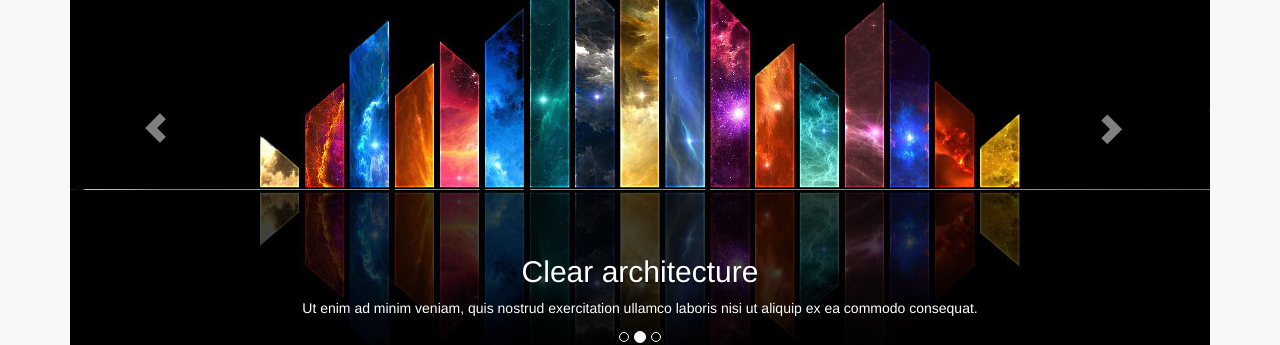
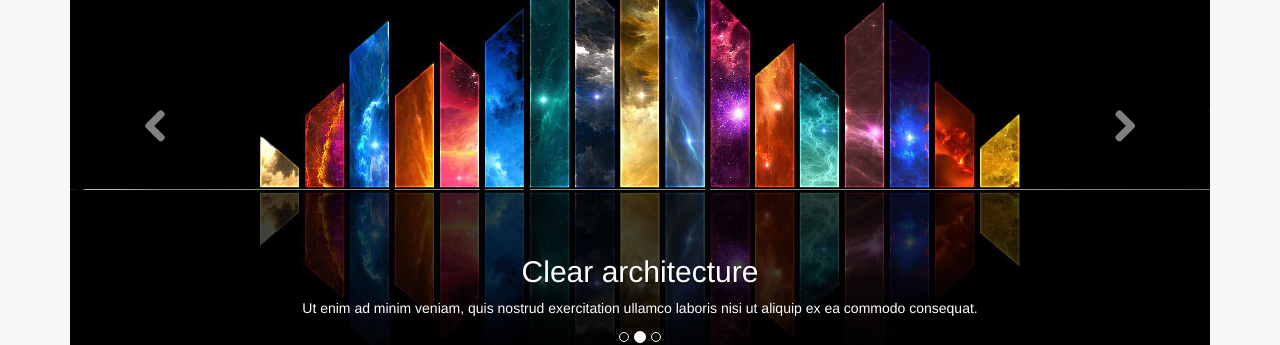
Before and after one commit to simplesilex/simplesilex.github.io, a Jekyll site: the page built from index.html, in a window 1280 px wide. Shown: the part 174-519 px from the top of the page. Built offline with Jekyll 4.4.1, drawn with Linux system fonts in a browser that asks for light colours; Markdown is read by kramdown in place of the engine named in the settings.

Commit message:
Updated headers

```diff
--- a/assets/css/main.css
+++ b/assets/css/main.css
@@ -12,17 +12,8 @@
     display: inline-block;
     width: 18px;
     height: 20px;
-    /*line-height: 20px;*/
     vertical-align: text-top;
     background: url('../img/logo.png') no-repeat;
-}
-
-.navbar-brand {
-    /*line-height: 16px;*/
-}
-
-.navbar-inverse  .navbar-brand:hover {
-    text-shadow: 0 1px 1px rgba(0,0,0,.075),0 0 8px rgba(153,153,153,.6);
 }
 
 .content {
@@ -31,25 +22,25 @@
     padding-bottom: 60px;
 }
 
-.carousel {
-    /*margin-bottom: 20px;*/
+.carousel-control .fa-chevron-left,
+.carousel-control .fa-chevron-right {
+    position: absolute;
+    top: 50%;
+    z-index: 5;
+    display: inline-block;
+    width: 36px;
+    height: 36px;
+    margin-top: -18px;
+    margin-left: -18px;
+    font-size: 36px;
 }
 
 .thumbnails {
     margin-top: 20px;
 }
 
-.navbar-brand > .glyphicon,
-.contact-address-list .fa {
-    color: #fe9900;
-}
-
-.has-feedback > .fa {
-    color: #999;
-}
-
-.form-control:focus + .fa {
-    color: #66afe9;
+.product-header {
+    margin-top: 0;
 }
 
 .about-principles:hover .fa {
@@ -78,9 +69,21 @@
     overflow: hidden;
 }
 
+.contact-address-list .fa {
+    color: #fe9900;
+}
+
 .contact-map {
     width: 100%;
     height: 450px;
+}
+
+.form-control:focus + .fa {
+    color: #66afe9;
+}
+
+.has-feedback > .fa {
+    color: #999;
 }
 
 .footer {
@@ -89,7 +92,6 @@
     width: 100%;
     margin-top: -51px;
     line-height: 50px;
-    background: #f7f7f7;
     color: #999;
     border-top: 1px solid #999;
     background: url('../img/footer-bg.jpg');
--- a/contacts/index.html
+++ b/contacts/index.html
@@ -6,7 +6,7 @@
 ---
         <div class="row">
             <section class="contact-address col-sm-7 col-md-8">
-                <h3>Address</h3>
+                <h2>Address</h2>
                 <address>
                     <ul class="contact-address-list list-inline">
                         <li><span class="fa fa-map-marker"></span> Ukraine, Kiev</li>
@@ -19,7 +19,7 @@
 
             </section>
             <form class="contact-form col-sm-5 col-md-4" method="post" action="" name="contact-form" role="form">
-                <h3>Contact form</h3>
+                <h2>Contact form</h2>
                 <div class="form-group has-feedback">
                     <label class="control-label" for="name">Full name</label>
                     <input class="form-control" type="text" id="name" placeholder="Enter your name">
--- a/index.html
+++ b/index.html
@@ -49,10 +49,10 @@
 
             <!-- Controls -->
             <a class="left carousel-control" href="#homepage-carousel" data-slide="prev">
-            <span class="glyphicon glyphicon-chevron-left"></span>
+            <span class="fa fa-chevron-left"></span>
             </a>
             <a class="right carousel-control" href="#homepage-carousel" data-slide="next">
-            <span class="glyphicon glyphicon-chevron-right"></span>
+            <span class="fa fa-chevron-right"></span>
             </a>
         </div>
 
--- a/products/index.html
+++ b/products/index.html
@@ -10,7 +10,7 @@
             <div class="panel-body row">
                 <img src="/assets/img/localization.jpg" data-src="holder.js/300x200" alt="SilexLocalizer" class="hidden-xs col-sm-6 col-md-5 col-lg-4">
                 <div class="caption col-xs-12 col-sm-6 col-md-7 col-lg-8">
-                    <h3>SilexLocalizer</h3>
+                    <h2 class="product-header">SilexLocalizer</h2>
                     <p class="text-justify">
                         Lorem ipsum dolor sit amet, consectetur adipisicing elit, sed
                         do eiusmod tempor incididunt ut labore et dolore magna aliqua.
```
Also changed, not shown: 1 other file.
